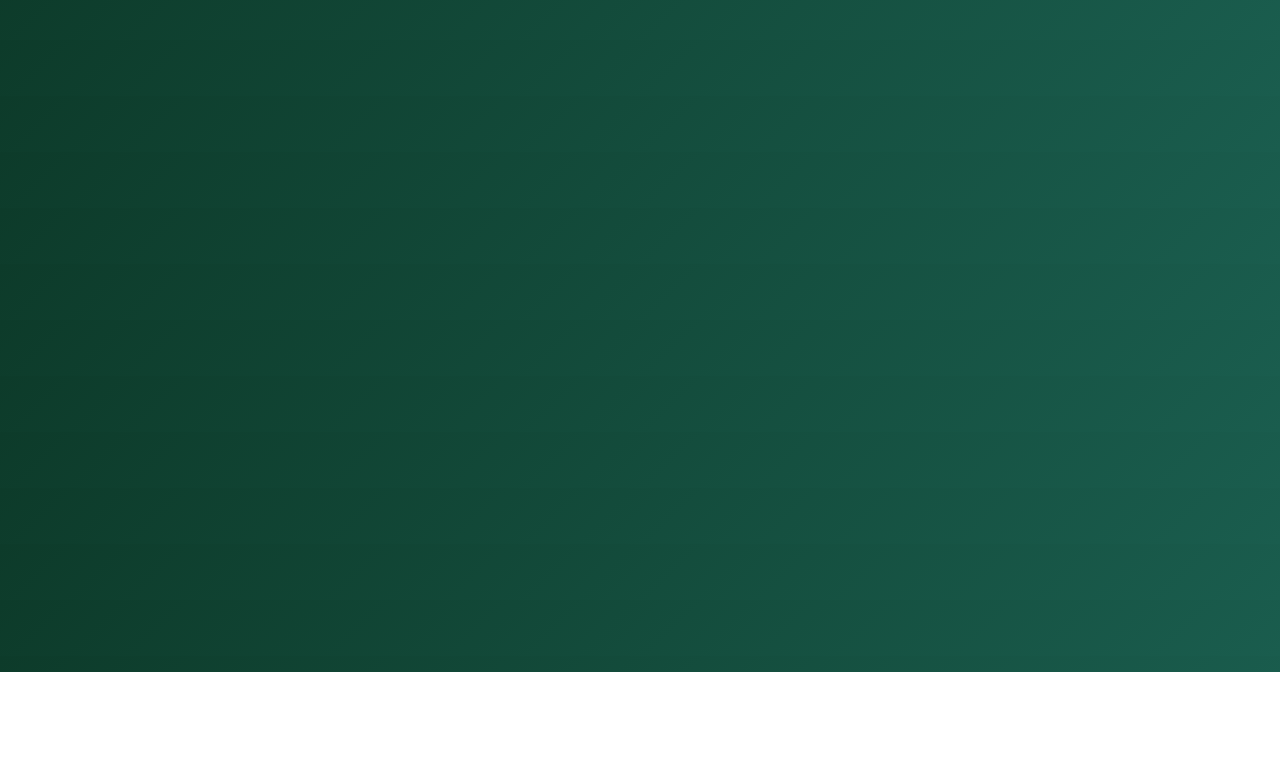
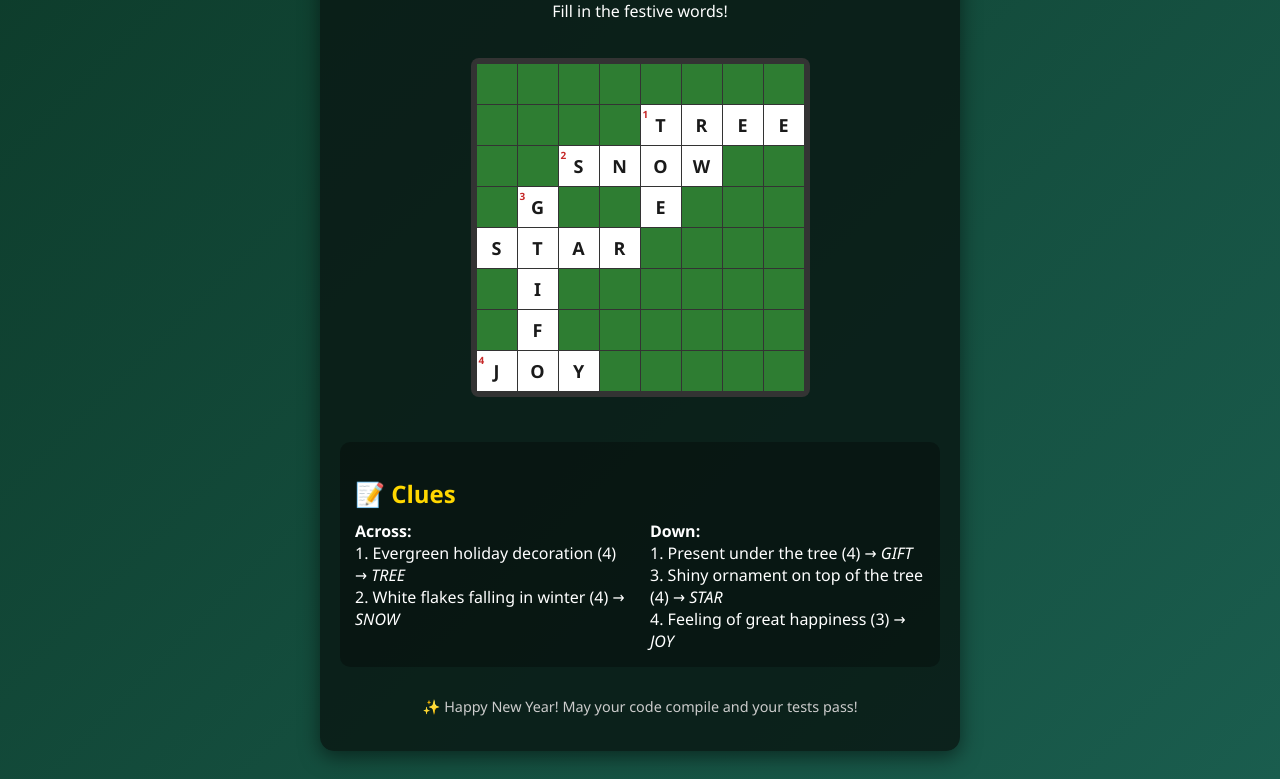
Before and after one commit to vika-12345678/dem.github.io-1, a plain HTML site: page index.html in a window 1280 px wide. Shown: the part 128-907 px from the top of the page. Before the commit the page ends 800 px from the top, so only its background shows below. Drawn offline with Linux system fonts and the light colour scheme.

Commit message:
Ragel05 index.html

```diff
--- a/index.html
+++ b/index.html
@@ -34,4 +34,160 @@
       margin: 20px auto;
       border-radius: 8px;
     }
-    .cell
+    .cell {
+      width: 40px;
+      height: 40px;
+      display: flex;
+      align-items: center;
+      justify-content: center;
+      background: white;
+      font-weight: bold;
+      font-size: 18px;
+      color: #1a1a1a;
+      position: relative;
+      box-sizing: border-box;
+    }
+    .cell.black {
+      background: #2e7d32;
+    }
+    .cell.number::before {
+      content: attr(data-num);
+      position: absolute;
+      top: 2px;
+      left: 2px;
+      font-size: 10px;
+      color: #c62828;
+      font-weight: bold;
+    }
+    .definitions {
+      text-align: left;
+      margin-top: 25px;
+      padding: 15px;
+      background: rgba(0, 0, 0, 0.3);
+      border-radius: 10px;
+    }
+    .definitions h2 {
+      color: #ffd700;
+      margin-bottom: 10px;
+    }
+    .defs-list {
+      display: grid;
+      grid-template-columns: 1fr 1fr;
+      gap: 20px;
+    }
+    @media (max-width: 600px) {
+      .defs-list { grid-template-columns: 1fr; }
+      .grid { grid-template-columns: repeat(8, 32px); }
+      .cell { width: 32px; height: 32px; font-size: 16px; }
+    }
+  </style>
+</head>
+<body>
+  <div class="container">
+    <h1>🎄 New Year Crossword</h1>
+    <p>Fill in the festive words!</p>
+
+    <!-- 8×8 Grid -->
+    <div class="grid">
+      <!-- Row 0 -->
+      <div class="cell black"></div>
+      <div class="cell black"></div>
+      <div class="cell black"></div>
+      <div class="cell black"></div>
+      <div class="cell black"></div>
+      <div class="cell black"></div>
+      <div class="cell black"></div>
+      <div class="cell black"></div>
+
+      <!-- Row 1 -->
+      <div class="cell black"></div>
+      <div class="cell black"></div>
+      <div class="cell black"></div>
+      <div class="cell black"></div>
+      <div class="cell number" data-num="1">T</div>
+      <div class="cell">R</div>
+      <div class="cell">E</div>
+      <div class="cell">E</div>
+
+      <!-- Row 2 -->
+      <div class="cell black"></div>
+      <div class="cell black"></div>
+      <div class="cell number" data-num="2">S</div>
+      <div class="cell">N</div>
+      <div class="cell">O</div>
+      <div class="cell">W</div>
+      <div class="cell black"></div>
+      <div class="cell black"></div>
+
+      <!-- Row 3 -->
+      <div class="cell black"></div>
+      <div class="cell number" data-num="3">G</div>
+      <div class="cell black"></div>
+      <div class="cell black"></div>
+      <div class="cell">E</div>
+      <div class="cell black"></div>
+      <div class="cell black"></div>
+      <div class="cell black"></div>
+
+      <!-- Row 4 -->
+      <div class="cell">S</div>
+      <div class="cell">T</div>
+      <div class="cell">A</div>
+      <div class="cell">R</div>
+      <div class="cell black"></div>
+      <div class="cell black"></div>
+      <div class="cell black"></div>
+      <div class="cell black"></div>
+
+      <!-- Row 5 -->
+      <div class="cell black"></div>
+      <div class="cell">I</div>
+      <div class="cell black"></div>
+      <div class="cell black"></div>
+      <div class="cell black"></div>
+      <div class="cell black"></div>
+      <div class="cell black"></div>
+      <div class="cell black"></div>
+
+      <!-- Row 6 -->
+      <div class="cell black"></div>
+      <div class="cell">F</div>
+      <div class="cell black"></div>
+      <div class="cell black"></div>
+      <div class="cell black"></div>
+      <div class="cell black"></div>
+      <div class="cell black"></div>
+      <div class="cell black"></div>
+
+      <!-- Row 7 -->
+      <div class="cell number" data-num="4">J</div>
+      <div class="cell">O</div>
+      <div class="cell">Y</div>
+      <div class="cell black"></div>
+      <div class="cell black"></div>
+      <div class="cell black"></div>
+      <div class="cell black"></div>
+      <div class="cell black"></div>
+    </div>
+
+    <div class="definitions">
+      <h2>📝 Clues</h2>
+      <div class="defs-list">
+        <div><strong>Across:</strong>
+          <br>1. Evergreen holiday decoration (4) → <em>TREE</em><br>
+          2. White flakes falling in winter (4) → <em>SNOW</em>
+        </div>
+        <div><strong>Down:</strong>
+          <br>1. Present under the tree (4) → <em>GIFT</em><br>
+          3. Shiny ornament on top of the tree (4) → <em>STAR</em><br>
+          4. Feeling of great happiness (3) → <em>JOY</em>
+        </div>
+      </div>
+    </div>
+
+    <p style="margin-top: 30px; font-size: 0.9em; color: #ccc;">
+      ✨ Happy New Year! May your code compile and your tests pass!
+    </p>
+  </div>
+</body>
+</html>
```
